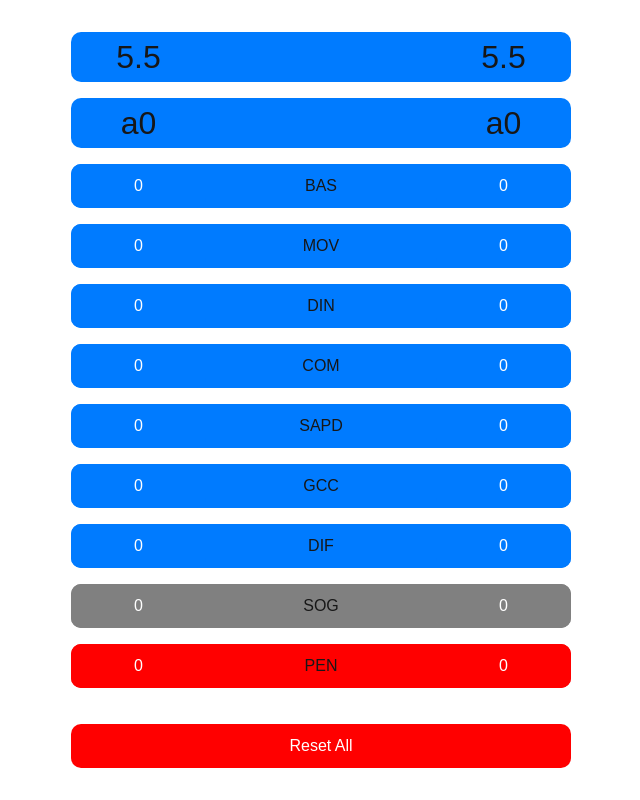
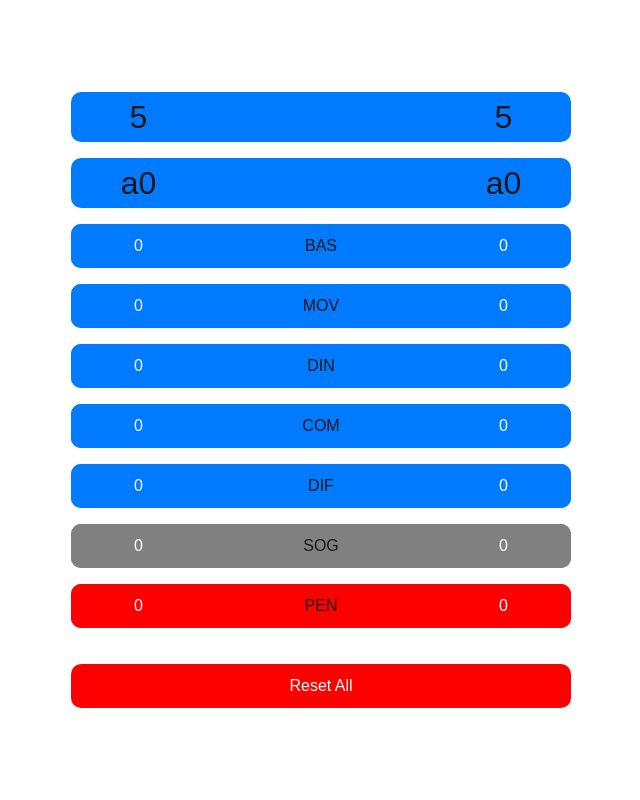
Before and after one commit to bphnx/opensj-v2, a Next.js app: page / in a window 1280 px wide. Shown: the whole page, without its empty margins (319-959 px from the left). Built offline with nearby package versions, Linux system fonts and the light colour scheme.

Commit message:
Removed SAPD and GCC; Adapted encoding to 5 points

```diff
--- a/app/components/styleParameter.tsx
+++ b/app/components/styleParameter.tsx
@@ -20,10 +20,10 @@ const StyleParameter: React.FC<StyleParameterProps> = ({ label, isSog, isPen, in
     const [leftTotalIncrement, setLeftTotalIncrement] = useState(0);
     const [rightTotalIncrement, setRightTotalIncrement] = useState(0);
 
-    const max = isPen ? 20 : 3;
+    const max = isPen ? 20 : 5;
 
     const incrementValue = (value: number, setValue: React.Dispatch<React.SetStateAction<number>>, max: number) => {
-        setValue((value + 0.5) % (max + 1));
+        setValue((value + 1) % (max + 1));
     };
 
     const checkColor = () => {
@@ -47,8 +47,8 @@ const StyleParameter: React.FC<StyleParameterProps> = ({ label, isSog, isPen, in
                         setLeftTotalIncrement(prev => prev + 0.1);
                     }
                     else {
-                        incrementLeftValue(leftValue === max ? -(max * 0.1) : 0.1);
-                        setLeftTotalIncrement(prev => prev + 0.1);
+                        incrementLeftValue(leftValue === max ? -(max * 0.2) : 0.2);
+                        setLeftTotalIncrement(prev => prev + 0.2);
                     }
                 }}
             >
@@ -68,8 +68,8 @@ const StyleParameter: React.FC<StyleParameterProps> = ({ label, isSog, isPen, in
                         setRightTotalIncrement(prev => prev + 0.1);
                     }
                     else {
-                        incrementRightValue(rightValue === max ? -(max * 0.1) : 0.1);
-                        setRightTotalIncrement(prev => prev + 0.1);
+                        incrementRightValue(rightValue === max ? -(max * 0.2) : 0.2);
+                        setRightTotalIncrement(prev => prev + 0.2);
                     }
                 }}
             >
--- a/app/page.tsx
+++ b/app/page.tsx
@@ -5,7 +5,7 @@ import StyleParameter from "./components/styleParameter";
 import StylePoints from "./components/stylePoints";
 import StyleCodes from './components/styleCodes';
 
-const calculateCode = (BAS: number, MOV: number, DIN: number, COM: number, SAPD: number, GCC: number, DIF: number, SOG: number, PEN: number) => {
+const calculateCode = (BAS: number, MOV: number, DIN: number, COM: number, DIF: number, SOG: number, PEN: number) => {
   let a = '';
   let b = '';
   let c = '';
@@ -18,9 +18,9 @@ const calculateCode = (BAS: number, MOV: number, DIN: number, COM: number, SAPD:
     charPenalty = reducedAlphabet[(PEN - 10)];
   }
 
-  if ((COM == 0 && SAPD == 0 && DIF == 0) && (MOV + DIN + GCC < 6) && (MOV < 3 && DIN < 3 && GCC < 3)) {
+  if ((COM == 0 && DIF == 0) && (BAS + MOV + DIN < 6) && (BAS < 3 && MOV < 3 && DIN < 3)) {
     // One-letter format
-    a = englishAlphabet[(MOV * 3 + DIN) * 3 + GCC];
+    a = englishAlphabet[((MOV * 3 + DIN) * 3 + BAS) % 26];
     if (SOG > 0) {
       yz = "z" + SOG.toString();
       if (PEN > 0) {
@@ -29,10 +29,10 @@ const calculateCode = (BAS: number, MOV: number, DIN: number, COM: number, SAPD:
     } else if (PEN > 0) {
       yz = "z0" + charPenalty;
     }
-  } else if (SAPD < 2 && COM < 2 && DIF < 2) {
+  } else if ((COM < 2 && DIF < 2) && (BAS < 5 && MOV < 5 && DIN < 5)) {
     // Two-letters format
-    const value = (((((MOV * 4 + DIN) * 4 + GCC) * 2 + COM) * 2 + SAPD) * 2 + DIF);
-    a = englishAlphabet[Math.floor(value / 23)];
+    const value = ((((MOV * 4 + DIN) * 4 + BAS) * 2 + COM) * 2 + DIF);
+    a = englishAlphabet[Math.floor(value / 23) % 26];
     b = reducedAlphabet[value % 23];
     if (SOG > 0) {
       yz = SOG.toString();
@@ -44,8 +44,8 @@ const calculateCode = (BAS: number, MOV: number, DIN: number, COM: number, SAPD:
     }
   } else {
     // Three-letters format
-    const value = (((((MOV * 4 + DIN) * 4 + GCC) * 4 + COM) * 4 + SAPD) * 4 + DIF);
-    a = englishAlphabet[Math.floor(value / (23 * 26))];
+    const value = ((((MOV * 4 + DIN) * 4 + BAS) * 4 + COM) * 4 + DIF);
+    a = englishAlphabet[Math.floor(value / (23 * 26)) % 26];
     const remainder = value % (23 * 26);
     b = reducedAlphabet[Math.floor(remainder / 26)];
     c = englishAlphabet[remainder % 26];
@@ -58,7 +58,7 @@ const calculateCode = (BAS: number, MOV: number, DIN: number, COM: number, SAPD:
       yz = "0" + charPenalty;
     }
   }
-  const fullCode = a + (BAS + MOV + DIN + COM + SAPD + GCC + DIF).toString() + b + c + yz;
+  const fullCode = a + (BAS + MOV + DIN + COM + DIF).toString() + b + c + yz;
   return fullCode;
 }
 
@@ -69,8 +69,8 @@ const useParameterState = (initialValue: number) => {
 };
 
 export default function Home() {
-  const [leftValue, setLeftValue] = useState(5.5);
-  const [rightValue, setRightValue] = useState(5.5);
+  const [leftValue, setLeftValue] = useState(5.0);
+  const [rightValue, setRightValue] = useState(5.0);
 
   const bas = useParameterState(0);
   const mov = useParameterState(0);
@@ -82,26 +82,26 @@ export default function Home() {
   const sog = useParameterState(0);
   const pen = useParameterState(0);
 
-  const [leftCode, setLeftCode] = useState(calculateCode(bas.leftValue, mov.leftValue, din.leftValue, com.leftValue, sapd.leftValue, gcc.leftValue, dif.leftValue, sog.leftValue, pen.leftValue));
-  const [rightCode, setRightCode] = useState(calculateCode(bas.rightValue, mov.rightValue, din.rightValue, com.rightValue, sapd.rightValue, gcc.rightValue, dif.rightValue, sog.rightValue, pen.rightValue));
+  const [leftCode, setLeftCode] = useState(calculateCode(bas.leftValue, mov.leftValue, din.leftValue, com.leftValue, dif.leftValue, sog.leftValue, pen.leftValue));
+  const [rightCode, setRightCode] = useState(calculateCode(bas.rightValue, mov.rightValue, din.rightValue, com.rightValue, dif.rightValue, sog.rightValue, pen.rightValue));
 
   useEffect(() => {
-    setLeftCode(calculateCode(bas.leftValue, mov.leftValue, din.leftValue, com.leftValue, sapd.leftValue, gcc.leftValue, dif.leftValue, sog.leftValue, pen.leftValue));
-  }, [bas.leftValue, mov.leftValue, din.leftValue, com.leftValue, sapd.leftValue, gcc.leftValue, dif.leftValue, sog.leftValue, pen.leftValue]);
+    setLeftCode(calculateCode(bas.leftValue, mov.leftValue, din.leftValue, com.leftValue, dif.leftValue, sog.leftValue, pen.leftValue));
+  }, [bas.leftValue, mov.leftValue, din.leftValue, com.leftValue, dif.leftValue, sog.leftValue, pen.leftValue]);
 
   useEffect(() => {
-    setRightCode(calculateCode(bas.rightValue, mov.rightValue, din.rightValue, com.rightValue, sapd.rightValue, gcc.rightValue, dif.rightValue, sog.rightValue, pen.rightValue));
-  }, [bas.rightValue, mov.rightValue, din.rightValue, com.rightValue, sapd.rightValue, gcc.rightValue, dif.rightValue, sog.rightValue, pen.rightValue]);
+    setRightCode(calculateCode(bas.rightValue, mov.rightValue, din.rightValue, com.rightValue, dif.rightValue, sog.rightValue, pen.rightValue));
+  }, [bas.rightValue, mov.rightValue, din.rightValue, com.rightValue, dif.rightValue, sog.rightValue, pen.rightValue]);
 
 
   const incrementLeftValue = (value: number) => {
     setLeftValue(prev => parseFloat((prev + value).toFixed(1)));
-    setLeftCode(calculateCode(bas.leftValue, mov.leftValue, din.leftValue, com.leftValue, sapd.leftValue, gcc.leftValue, dif.leftValue, sog.leftValue, pen.leftValue));
+    setLeftCode(calculateCode(bas.leftValue, mov.leftValue, din.leftValue, com.leftValue, dif.leftValue, sog.leftValue, pen.leftValue));
   };
 
   const incrementRightValue = (value: number) => {
     setRightValue(prev => parseFloat((prev + value).toFixed(1)));
-    setRightCode(calculateCode(bas.rightValue, mov.rightValue, din.rightValue, com.rightValue, sapd.rightValue, gcc.rightValue, dif.rightValue, sog.rightValue, pen.rightValue));
+    setRightCode(calculateCode(bas.rightValue, mov.rightValue, din.rightValue, com.rightValue, dif.rightValue, sog.rightValue, pen.rightValue));
   };
 
   const resetValues = () => {
@@ -123,8 +123,8 @@ export default function Home() {
     sog.setRightValue(0);
     pen.setLeftValue(0);
     pen.setRightValue(0);
-    setLeftValue(5.5);
-    setRightValue(5.5);
+    setLeftValue(5.0);
+    setRightValue(5.0);
   };
 
   let pressTimer: NodeJS.Timeout;
@@ -146,8 +146,6 @@ export default function Home() {
         <StyleParameter label="MOV" isSog={false} isPen={false} incrementLeftValue={incrementLeftValue} incrementRightValue={incrementRightValue} leftValue={mov.leftValue} rightValue={mov.rightValue} setLeftValue={mov.setLeftValue} setRightValue={mov.setRightValue} />
         <StyleParameter label="DIN" isSog={false} isPen={false} incrementLeftValue={incrementLeftValue} incrementRightValue={incrementRightValue} leftValue={din.leftValue} rightValue={din.rightValue} setLeftValue={din.setLeftValue} setRightValue={din.setRightValue} />
         <StyleParameter label="COM" isSog={false} isPen={false} incrementLeftValue={incrementLeftValue} incrementRightValue={incrementRightValue} leftValue={com.leftValue} rightValue={com.rightValue} setLeftValue={com.setLeftValue} setRightValue={com.setRightValue} />
-        <StyleParameter label="SAPD" isSog={false} isPen={false} incrementLeftValue={incrementLeftValue} incrementRightValue={incrementRightValue} leftValue={sapd.leftValue} rightValue={sapd.rightValue} setLeftValue={sapd.setLeftValue} setRightValue={sapd.setRightValue} />
-        <StyleParameter label="GCC" isSog={false} isPen={false} incrementLeftValue={incrementLeftValue} incrementRightValue={incrementRightValue} leftValue={gcc.leftValue} rightValue={gcc.rightValue} setLeftValue={gcc.setLeftValue} setRightValue={gcc.setRightValue} />
         <StyleParameter label="DIF" isSog={false} isPen={false} incrementLeftValue={incrementLeftValue} incrementRightValue={incrementRightValue} leftValue={dif.leftValue} rightValue={dif.rightValue} setLeftValue={dif.setLeftValue} setRightValue={dif.setRightValue} />
         <StyleParameter label="SOG" isSog={true} isPen={false} incrementLeftValue={incrementLeftValue} incrementRightValue={incrementRightValue} leftValue={sog.leftValue} rightValue={sog.rightValue} setLeftValue={sog.setLeftValue} setRightValue={sog.setRightValue} />
         <StyleParameter label="PEN" isSog={false} isPen={true} incrementLeftValue={incrementLeftValue} incrementRightValue={incrementRightValue} leftValue={pen.leftValue} rightValue={pen.rightValue} setLeftValue={pen.setLeftValue} setRightValue={pen.setRightValue} />
```
Also changed, not shown: 1 other file (tests, documents, lock files or other folders).
